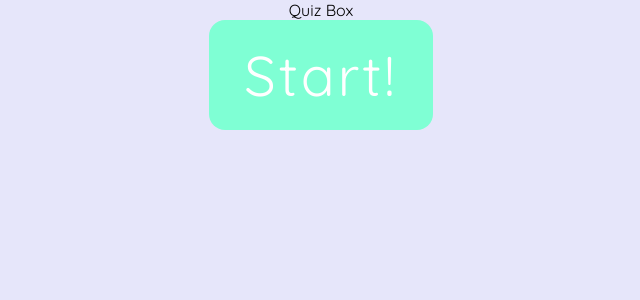
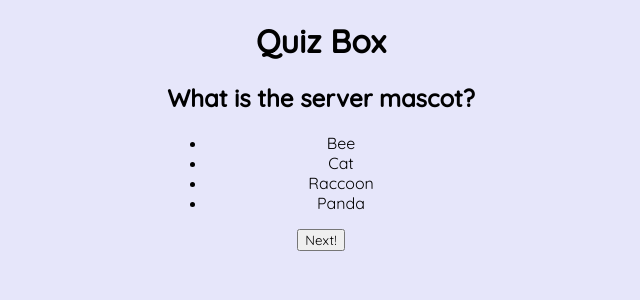
Before and after one commit to AkiraZeZero/raccoon, a React (Create React App) app: page / in a window 1280 px wide. Shown: the top 300 px of the page, without its empty margins (319-959 px from the left). Built offline with nearby package versions, Linux system fonts and the light colour scheme.

Commit message:
displaying Q&A's

```diff
--- a/public/index.html
+++ b/public/index.html
@@ -32,7 +32,7 @@
   <body>
     <noscript>You need to enable JavaScript to run this app.</noscript>
     <div id="root">
-      <div class="app">
+      <!-- <div class="app">
         <h1>Raccoon Quiz</h1>
         <div class="quiz">
           <h2 id="question">Our Question</h2>
@@ -43,7 +43,7 @@
             <button class="btn">Answer 4</button>
           </div>
         </div>
-      </div>
+      </div> -->
     </div>
     <!--
       This HTML file is a template.
--- a/src/App.css
+++ b/src/App.css
@@ -29,7 +29,7 @@ HTML{
   justify-content: center;
   align-items: center;
 }
-.startBtn {
+/* .startBtn {
   background-color: aquamarine;
   cursor: pointer;
   display: flex;
@@ -43,7 +43,7 @@ HTML{
   font-size: 56px;
   letter-spacing: 3px;
 
-}
+} */
 
 .quizBox {
 
--- a/src/App.js
+++ b/src/App.js
@@ -8,7 +8,6 @@ function App() {
       <div className='startQuiz'>
         <Quiz/>
       </div>
-      <button className='startBtn'>Start!</button>
     </div>
   );
 }
--- /dev/null
+++ b/src/Components/Question.js
@@ -0,0 +1,29 @@
+const quiz = {
+    topic: "Raccoons Server",
+    questions:[
+    {
+        question: "What is the server mascot?",
+        choices: ["Bee", "Cat", "Raccoon", "Panda"],
+        correctAnswer: "Raccoon",
+    },
+    {
+
+        question: "Who was the first server member?",
+        choices: ["SonicBliss", "AkiraZeZero", "Bees_In_Da_Trap", "Abrillion"],
+        correctAnswer: "AkiraZeZero",
+    },
+    {
+
+        question: "Why a Raccoon?",
+        choices: ["We sleep alot", "We are phat", "We live in trash", "We never sleep"],
+        correctAnswer: "We never sleep",
+    },
+    {
+
+        question: "Who dies most in our Minecraft server?",
+        choices: ["AkiraZeZero", "Murkderose", "Cato", "Dara"],
+        correctAnswer: "Cato",
+    },
+]}
+
+export default quiz
--- a/src/Components/Quiz.js
+++ b/src/Components/Quiz.js
@@ -1,14 +1,58 @@
 import React, { useState } from "react";
+import quiz from "./Question";
 
 const Quiz = () => {
   const [activeQuestion, setActiveQuestion] = useState(0);
   const [selectedAnswer, setSelectedAnswer] = useState("");
+  const [showResult, setShowResult] = useState(false);
+  const [selectedAnswerIndex, setSelectedAnswerIndex] = useState(null);
   const [result, setResult] = useState({
     score: 0,
     correctAnswers: 0,
     wrongAnswers: 0,
   });
-  return <div className="quizBox">Quiz Box</div>
+
+  const { questions } = quiz;
+  const { question, choices, correctAnswer } = questions[activeQuestion];
+
+  const onClickNext = () => {
+    setActiveQuestion((prev) => prev + 1);
+    setResult((prev) =>
+      selectedAnswer
+        ? {
+            ...prev,
+            score: prev.score + 5,
+            correctAnswers: prev.correctAnswers + 1,
+          }
+        : { ...prev, wrongAnswers: prev.wrongAnswers + 1 }
+    );
+  };
+
+  const onAnswerSelected = (answer, index) => {
+    setSelectedAnswerIndex(index);
+    if (answer === correctAnswer) {
+      setSelectedAnswer(true);
+      console.log("Right Answer");
+    } else {
+      setSelectedAnswer(false);
+      console.log("Wrong Answer");
+    }
+  };
+
+  return (
+    <div className="quizBox">
+      <h1>Quiz Box</h1>
+      <h2>{question}</h2>
+      <ul>
+        {choices.map((answer, index) => (
+          <li onClick={() => onAnswerSelected(answer, index)} key={answer}  className={selectedAnswerIndex === index ? 'selectedAnswer' : null}>
+            {answer}
+          </li>
+        ))}
+      </ul>
+      <button onClick={onClickNext}>Next!</button>
+    </div>
+  );
 };
 
 export default Quiz;
```
Also changed, not shown: src/Components/Option.js (added, +27 -0 lines), src/Components/Questions.js (deleted, +0 -38 lines).
